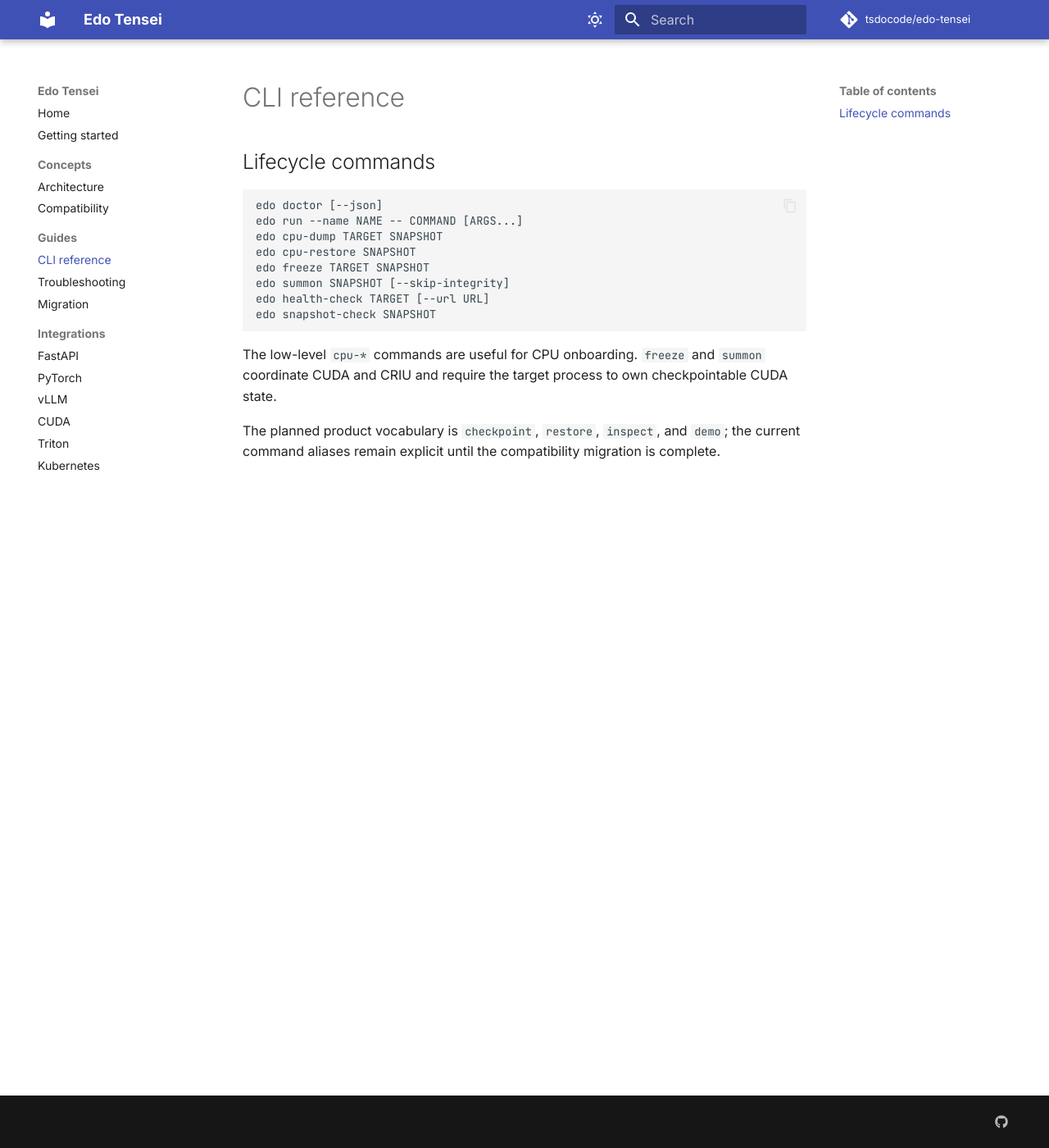
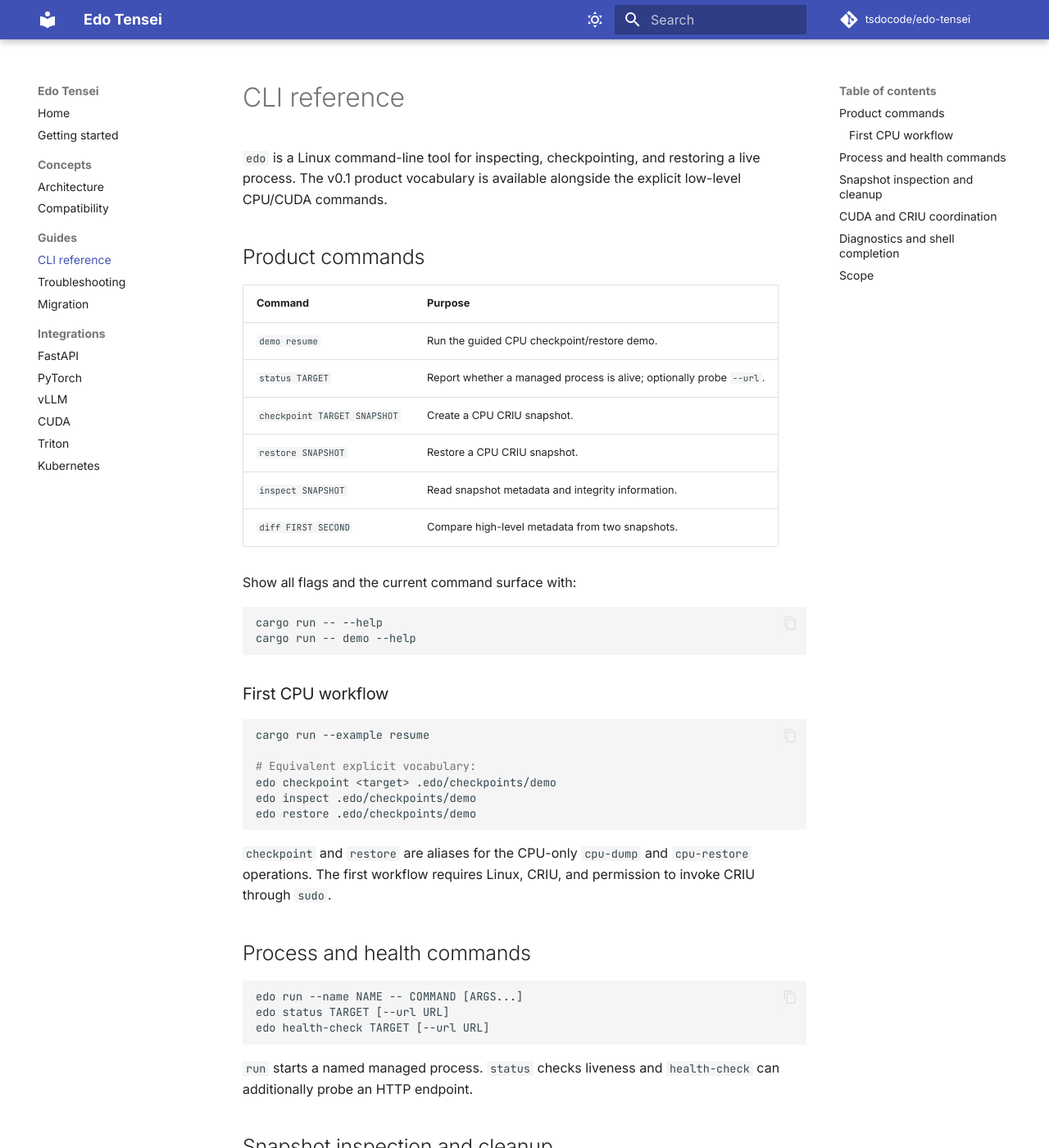
Before and after one commit to tsdocode/edo-tensei, an MkDocs documentation site: the page built from docs/cli.md, in a window 1280 px wide and 1400 px high. Shown: the whole window at 82% size. Built offline with MkDocs 1.6.1 and Material for MkDocs 9.7.7, drawn with Linux system fonts in a browser that asks for light colours; comment, search, counter and statistics services are not loaded; some of the changed text lies outside the part shown.

````diff
--- a/Cargo.toml
+++ b/Cargo.toml
@@ -2,7 +2,7 @@
 name = "edo"
 version = "0.1.0"
 edition = "2021"
-description = "GPU process snapshot and fast-resume runtime"
+description = "Checkpoint and restore live AI workloads, including PyTorch and vLLM processes"
 license = "Apache-2.0"
 readme = "README.md"
 
--- a/docs/cli.md
+++ b/docs/cli.md
@@ -1,18 +1,98 @@
 # CLI reference
 
-## Lifecycle commands
+`edo` is a Linux command-line tool for inspecting, checkpointing, and
+restoring a live process. The v0.1 product vocabulary is available alongside
+the explicit low-level CPU/CUDA commands.
+
+## Product commands
+
+| Command | Purpose |
+| --- | --- |
+| `demo resume` | Run the guided CPU checkpoint/restore demo. |
+| `status TARGET` | Report whether a managed process is alive; optionally probe `--url`. |
+| `checkpoint TARGET SNAPSHOT` | Create a CPU CRIU snapshot. |
+| `restore SNAPSHOT` | Restore a CPU CRIU snapshot. |
+| `inspect SNAPSHOT` | Read snapshot metadata and integrity information. |
+| `diff FIRST SECOND` | Compare high-level metadata from two snapshots. |
+
+Show all flags and the current command surface with:
+
+```bash
+cargo run -- --help
+cargo run -- demo --help
+```
+
+### First CPU workflow
+
+```bash
+cargo run --example resume
+
+# Equivalent explicit vocabulary:
+edo checkpoint <target> .edo/checkpoints/demo
+edo inspect .edo/checkpoints/demo
+edo restore .edo/checkpoints/demo
+```
+
+`checkpoint` and `restore` are aliases for the CPU-only `cpu-dump` and
+`cpu-restore` operations. The first workflow requires Linux, CRIU, and
+permission to invoke CRIU through `sudo`.
+
+## Process and health commands
+
+```text
+edo run --name NAME -- COMMAND [ARGS...]
+edo status TARGET [--url URL]
+edo health-check TARGET [--url URL]
+```
+
+`run` starts a named managed process. `status` checks liveness and `health-check`
+can additionally probe an HTTP endpoint.
+
+## Snapshot inspection and cleanup
+
+```text
+edo inspect SNAPSHOT
+edo diff FIRST SECOND
+edo snapshot-check SNAPSHOT
+edo snapshot-clean SNAPSHOT --yes
+```
+
+`snapshot-check` validates compatibility, permissions, and image checksums.
+Use `snapshot-clean --yes` only for a snapshot directory you intend to remove.
+
+## CUDA and CRIU coordination
+
+These commands are used by the CUDA integration examples and require the
+NVIDIA checkpoint API plus a compatible CRIU installation:
+
+```text
+edo cuda-state PID
+edo cuda-init
+edo cuda-roundtrip PID [--timeout-ms MS] [--lock-timeout-ms MS]
+edo freeze TARGET SNAPSHOT [--timeout-ms MS] [--lock-timeout-ms MS]
+edo summon SNAPSHOT [--timeout-ms MS] [--skip-integrity]
+edo freeze-group ROOT CUDA_PIDS SNAPSHOT [--timeout-ms MS] [--lock-timeout-ms MS]
+edo summon-group SNAPSHOT [--timeout-ms MS] [--skip-integrity]
+```
+
+`freeze`/`summon` coordinate one CUDA process with CRIU. The `*-group`
+variants checkpoint and restore a process tree, such as a vLLM API parent and
+`VLLM::EngineCore`. `--skip-integrity` is only for trusted local snapshots and
+skips per-image SHA-256 verification; it does not make an image portable.
+
+## Diagnostics and shell completion
 
 ```text
 edo doctor [--json]
-edo run --name NAME -- COMMAND [ARGS...]
-edo cpu-dump TARGET SNAPSHOT
-edo cpu-restore SNAPSHOT
-edo freeze TARGET SNAPSHOT
-edo summon SNAPSHOT [--skip-integrity]
-edo health-check TARGET [--url URL]
-edo snapshot-check SNAPSHOT
+edo completions bash|elvish|fish|powershell|zsh
 ```
 
-The low-level `cpu-*` commands are useful for CPU onboarding. `freeze` and `summon` coordinate CUDA and CRIU and require the target process to own checkpointable CUDA state.
+`doctor` reports host capabilities and permission blockers in human-readable
+or JSON form. Generate shell completion output for the shell you use.
 
-The planned product vocabulary is `checkpoint`, `restore`, `inspect`, and `demo`; the current command aliases remain explicit until the compatibility migration is complete.
+## Scope
+
+The v0.1 CLI targets Linux x86_64 and same-host restore. Async vLLM requires
+the Edo CRIU fork with io_uring support; see the [vLLM integration guide](integrations/vllm.md).
+This release does not promise cross-node migration, in-flight request
+preservation, universal GPU compatibility, or a production Kubernetes operator.
````
Also changed, not shown: README.md (+19 -4 lines).
